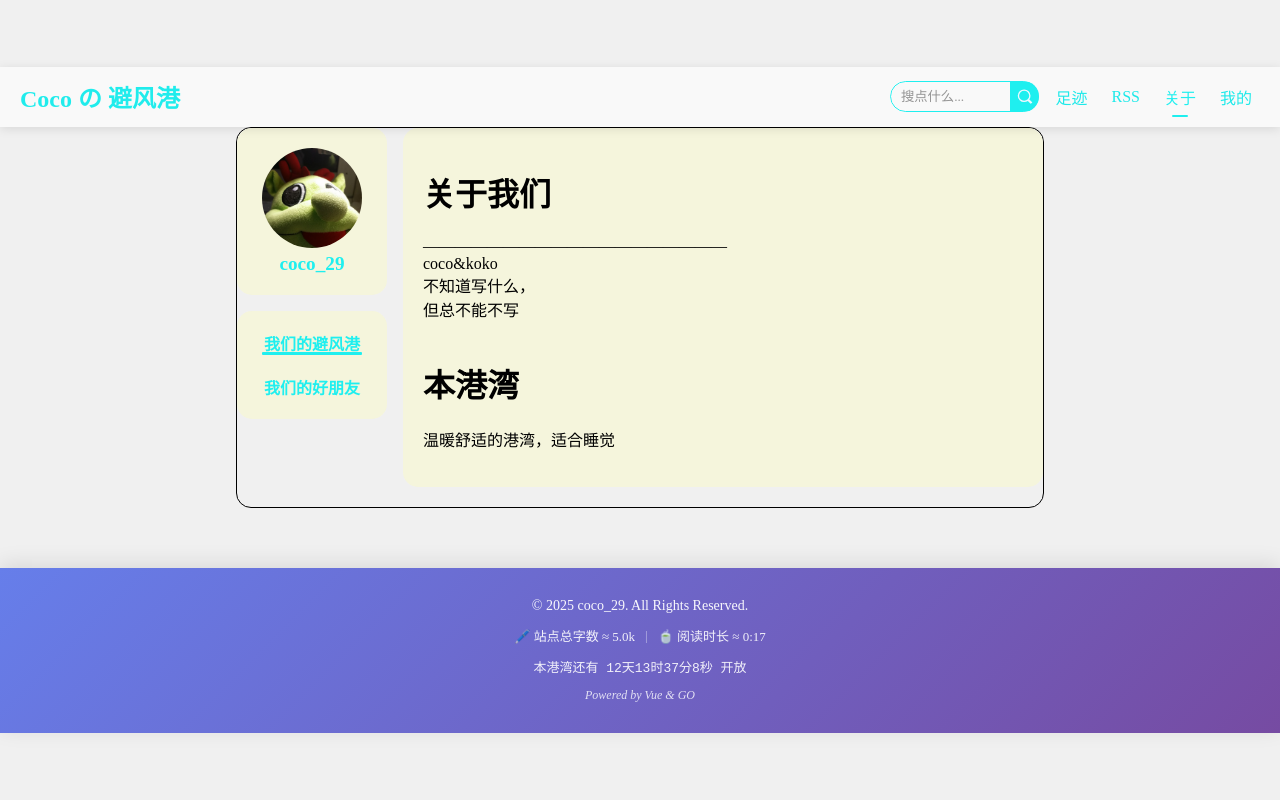
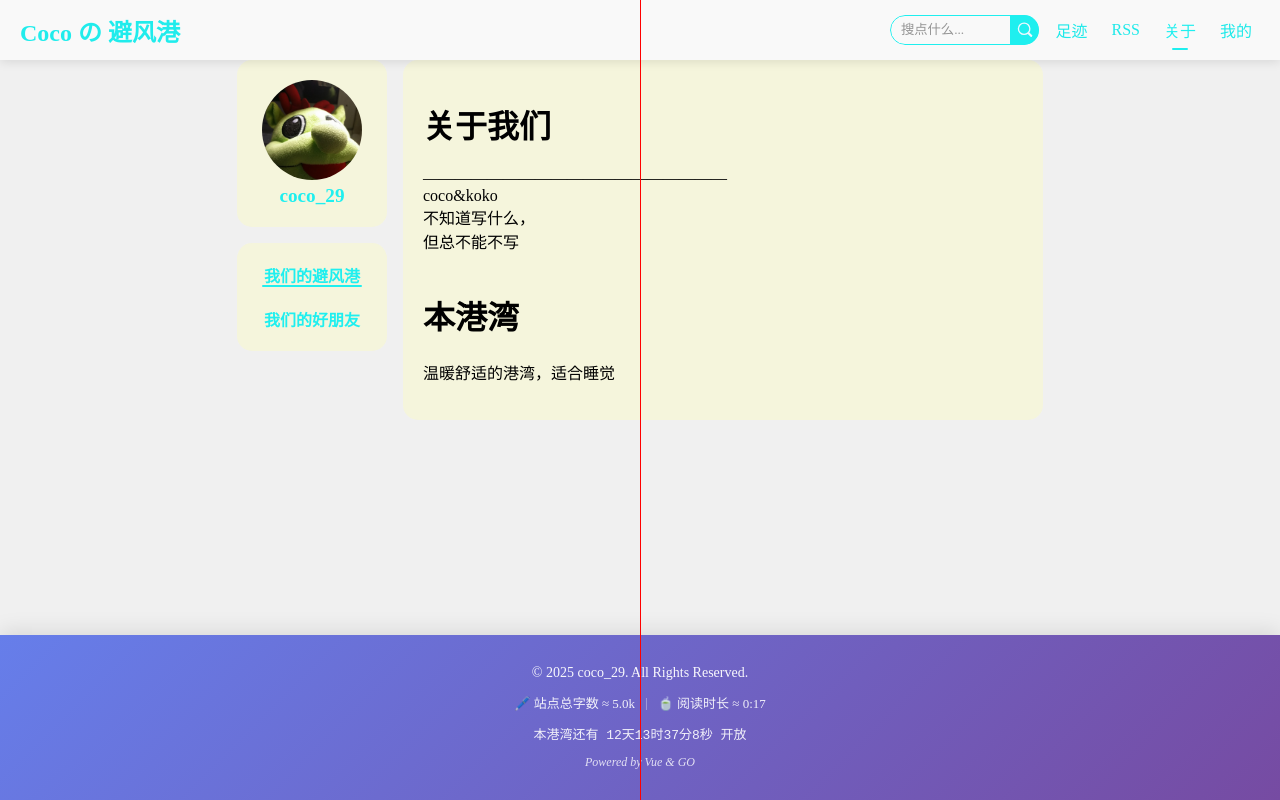
Before and after one commit to coco292931/coblog-frontend, a Vue app: page /about in a window 1280 px wide. Built offline with nearby package versions, Linux system fonts and the light colour scheme; no server answers.

Commit message:
chore: update style

```diff
--- a/src/pages/about/index.css
+++ b/src/pages/about/index.css
@@ -9,12 +9,12 @@
     .content-container {
         width: auto;
         height: auto;
-        border: 1px solid #000;
+        /*border: 1px solid #000;*/
         padding: 0 0 20px 0;
         display: flex;
         gap: 1rem;
         border-radius: 15px;
-        flex: 0 0 auto;
+        flex: 1 0 auto;
     }
 }
 
--- a/src/pages/home/index.css
+++ b/src/pages/home/index.css
@@ -12,7 +12,7 @@
     overflow-x: hidden;
 }
 
-/* 调试用中心线 - 上线前记得删除 *
+/* 调试用中心线 - 上线前记得删除 */
 .big-container::before {
     content: "";
     position: fixed;
@@ -23,13 +23,13 @@
     background-color: red;
     z-index: 9999;
     pointer-events: none;
-}*/
+}
 
 .big-container {
     .main-photo {
         width: 100%;
         height: 100vh;
-        max-height: min(100vh, 100vw * 1);
+        max-height: min(100vh, 100vw * 0.9);
         display: flex;
         flex-direction: column;
         position: relative;
@@ -123,8 +123,14 @@
 
 /*隐藏图片*/
 @media (max-width: 600px) {
-    .big-container .main-photo .triangle {
-        width: 40px;
-        height: 40px;
+    .big-container .main-photo {
+        .welcome-text {
+            font-size: 29px;
+        }
+
+        .triangle {
+            width: 40px;
+            height: 40px;
+        }
     }
 }
```
